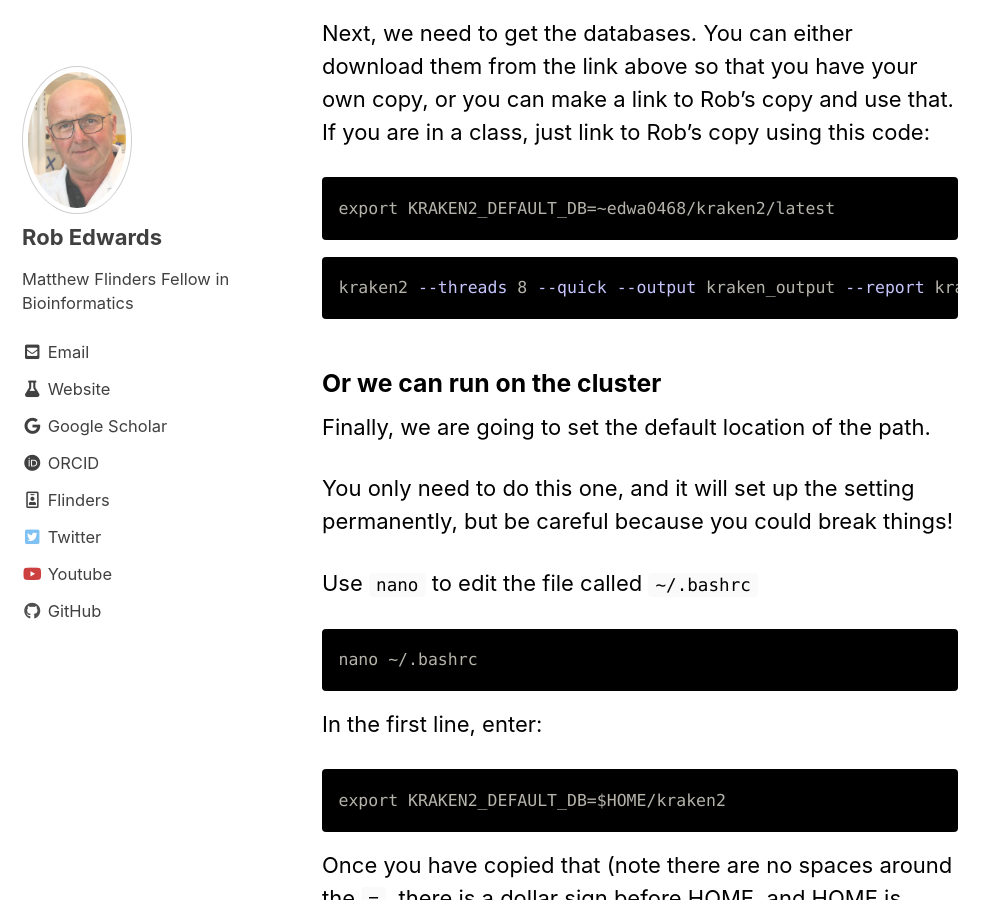
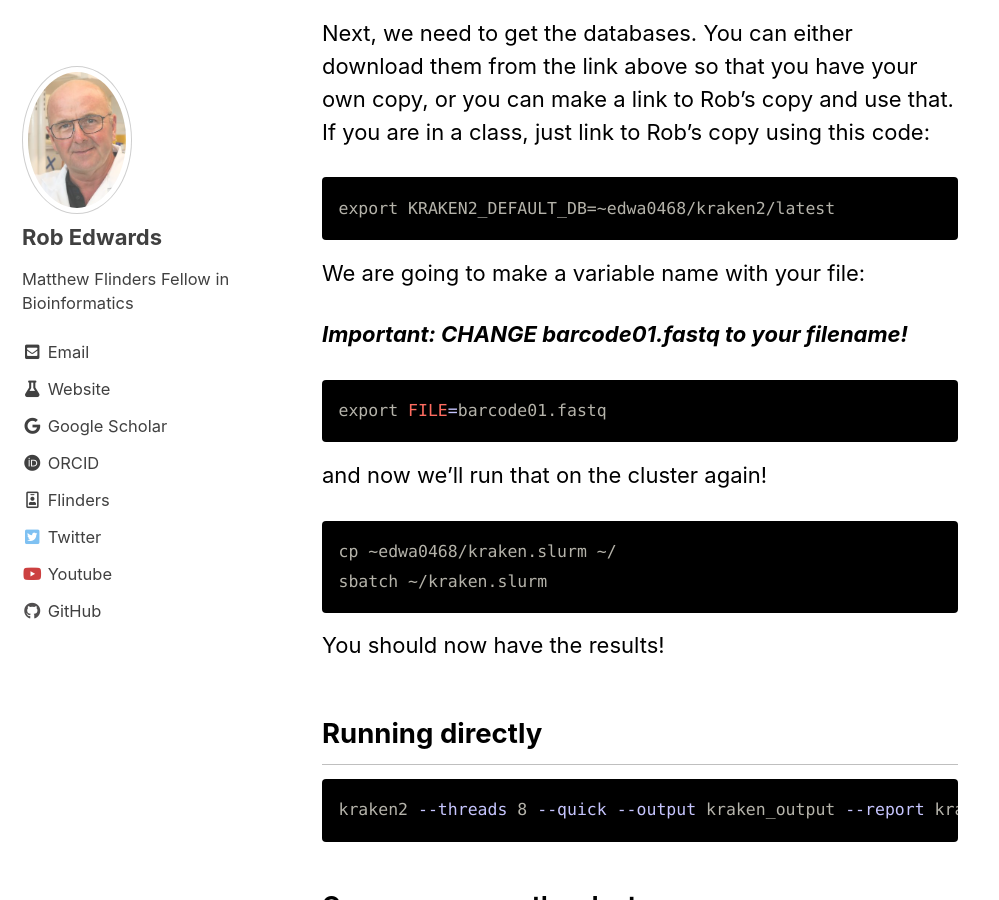
Before and after one commit to FlindersFAME/fame.github.io, a Jekyll site: the page built from Blog/_posts/2021-08-24-kraken2.md, in a window 1280 px wide and 900 px high, scrolled down 1815 px. Shown: the whole window, without its empty margins (0-999 px from the left). Built offline with Jekyll 4.4.1, drawn with Linux system fonts in a browser that asks for light colours; cached includes are drawn as plain includes.

Commit message:
minor changes

````diff
--- a/Blog/_posts/2021-08-24-kraken2.md
+++ b/Blog/_posts/2021-08-24-kraken2.md
@@ -43,6 +43,31 @@ Next, we need to get the databases. You can either download them from the link a
 ```text
 export KRAKEN2_DEFAULT_DB=~edwa0468/kraken2/latest
 ```
+
+We are going to make a variable name with your file:
+
+***Important: CHANGE barcode01.fastq to your filename!***
+
+```bash
+export FILE=barcode01.fastq
+```
+
+
+and now we'll run that on the cluster again!
+
+```bash
+cp ~edwa0468/kraken.slurm ~/
+sbatch ~/kraken.slurm
+```
+
+
+You should now have the results!
+
+
+## Running directly
+
+
+
 
 
 ```bash
````
